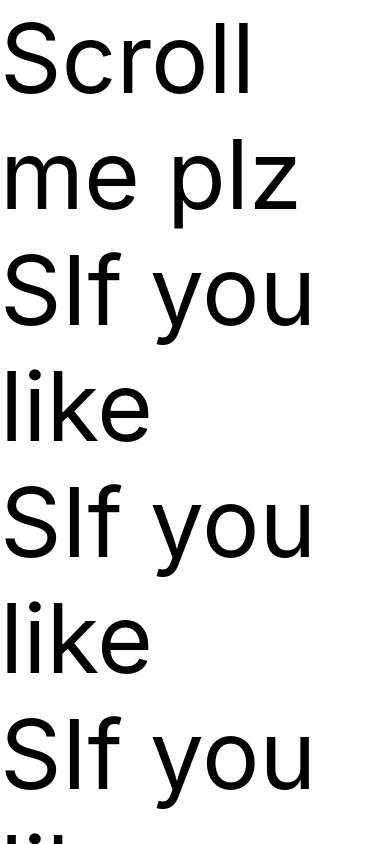
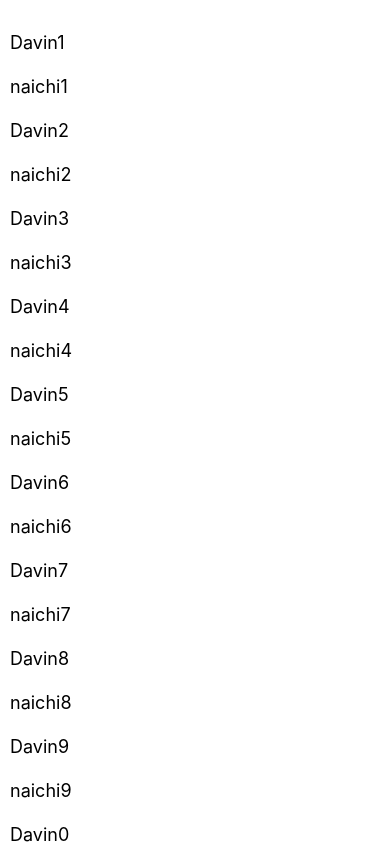
Before and after one commit to naichilab/react-native-first-sample-project, a React Native app: screen / in a window 390 px wide. Built offline with nearby package versions, Linux system fonts and the light colour scheme.

Commit message:
simple FlatList

```diff
--- a/App.js
+++ b/App.js
@@ -1,44 +1,56 @@
 import React, {Component} from 'react';
 import {
-    AppRegistry, ScrollView, Image, Text
+    AppRegistry, FlatList, StyleSheet, Text, View
 } from 'react-native';
 
 export default class IScrolledDownAndWhatHappenedNextShockedMe extends Component {
     render() {
         return (
-            <ScrollView minimumZoomScale={0.2} maximumZoomScale={100}>
-                <Text style={{fontSize: 96}}>Scroll me plz</Text>
-                <Image source={require('./img/favicon.png')}/>
-                <Image source={require('./img/favicon.png')}/>
-                <Image source={require('./img/favicon.png')}/>
-                <Image source={require('./img/favicon.png')}/>
-                <Image source={require('./img/favicon.png')}/>
-                <Text style={{fontSize: 96}}>SIf you like</Text>
-                <Image source={require('./img/favicon.png')}/>
-                <Image source={require('./img/favicon.png')}/>
-                <Image source={require('./img/favicon.png')}/>
-                <Image source={require('./img/favicon.png')}/>
-                <Image source={require('./img/favicon.png')}/>
-                <Text style={{fontSize: 96}}>SIf you like</Text>
-                <Image source={require('./img/favicon.png')}/>
-                <Image source={require('./img/favicon.png')}/>
-                <Image source={require('./img/favicon.png')}/>
-                <Image source={require('./img/favicon.png')}/>
-                <Image source={require('./img/favicon.png')}/>
-                <Text style={{fontSize: 96}}>SIf you like</Text>
-                <Image source={require('./img/favicon.png')}/>
-                <Image source={require('./img/favicon.png')}/>
-                <Image source={require('./img/favicon.png')}/>
-                <Image source={require('./img/favicon.png')}/>
-                <Image source={require('./img/favicon.png')}/>
-                <Text style={{fontSize: 96}}>SIf you like</Text>
-                <Image source={require('./img/favicon.png')}/>
-                <Image source={require('./img/favicon.png')}/>
-                <Image source={require('./img/favicon.png')}/>
-                <Image source={require('./img/favicon.png')}/>
-                <Image source={require('./img/favicon.png')}/>
-                <Text style={{fontSize: 96}}>SIf you like</Text>
-            </ScrollView>
+            <View style={styles.container}>
+                <FlatList
+                    data={[
+                        {key: 'Davin1'},
+                        {key: 'naichi1'},
+                        {key: 'Davin2'},
+                        {key: 'naichi2'},
+                        {key: 'Davin3'},
+                        {key: 'naichi3'},
+                        {key: 'Davin4'},
+                        {key: 'naichi4'},
+                        {key: 'Davin5'},
+                        {key: 'naichi5'},
+                        {key: 'Davin6'},
+                        {key: 'naichi6'},
+                        {key: 'Davin7'},
+                        {key: 'naichi7'},
+                        {key: 'Davin8'},
+                        {key: 'naichi8'},
+                        {key: 'Davin9'},
+                        {key: 'naichi9'},
+                        {key: 'Davin0'},
+                        {key: 'naich0i'},
+                        {key: 'Davin11'},
+                        {key: 'naichi11'},
+                        {key: 'Davin12'},
+                        {key: 'naichi12'},
+                        {key: 'Davin13'},
+                        {key: 'naichi13'},
+                    ]}
+                    renderItem={({item}) => <Text style={styles.item}>{item.key}</Text>}
+                />
+            </View>
         );
     }
 }
+
+const styles = StyleSheet.create({
+    container: {
+        flex: 1,
+        paddingTop: 22
+    },
+    item: {
+        padding: 10,
+        fontSize: 18,
+        height: 44,
+    },
+})
```
